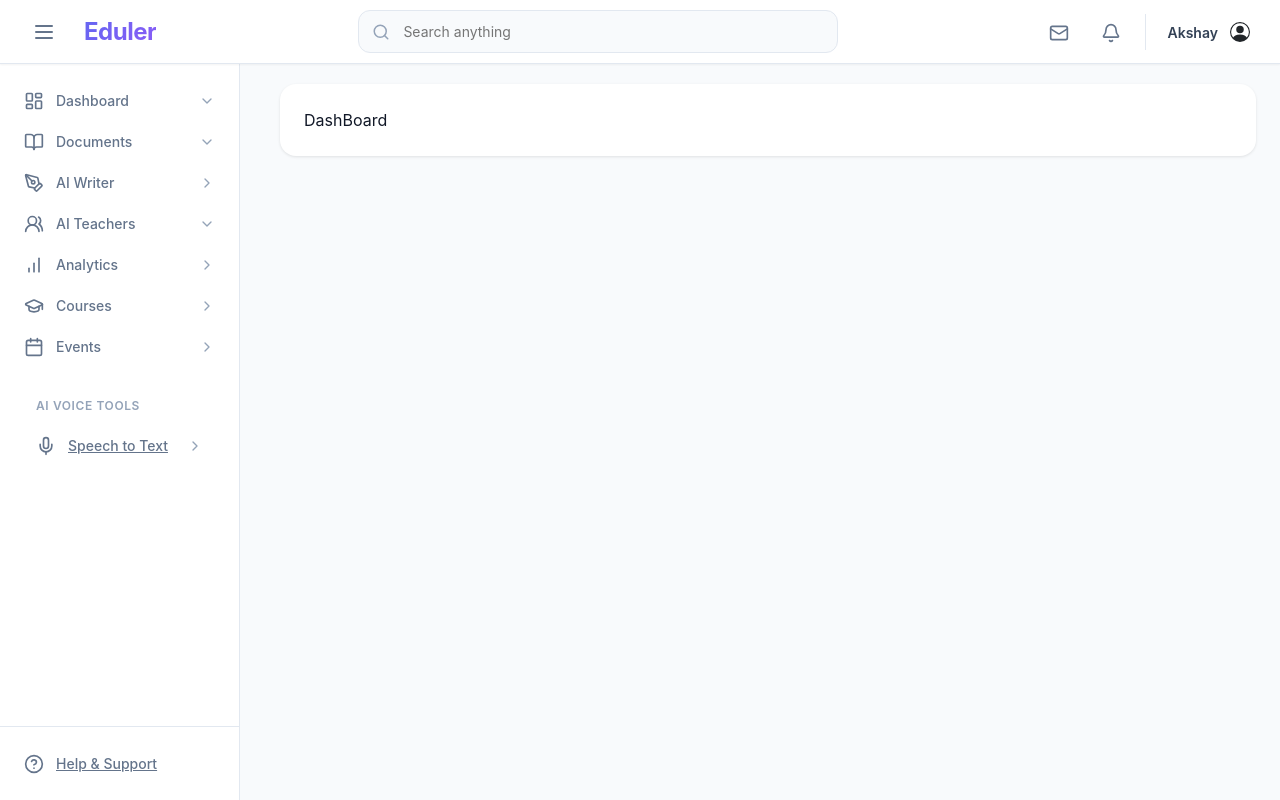
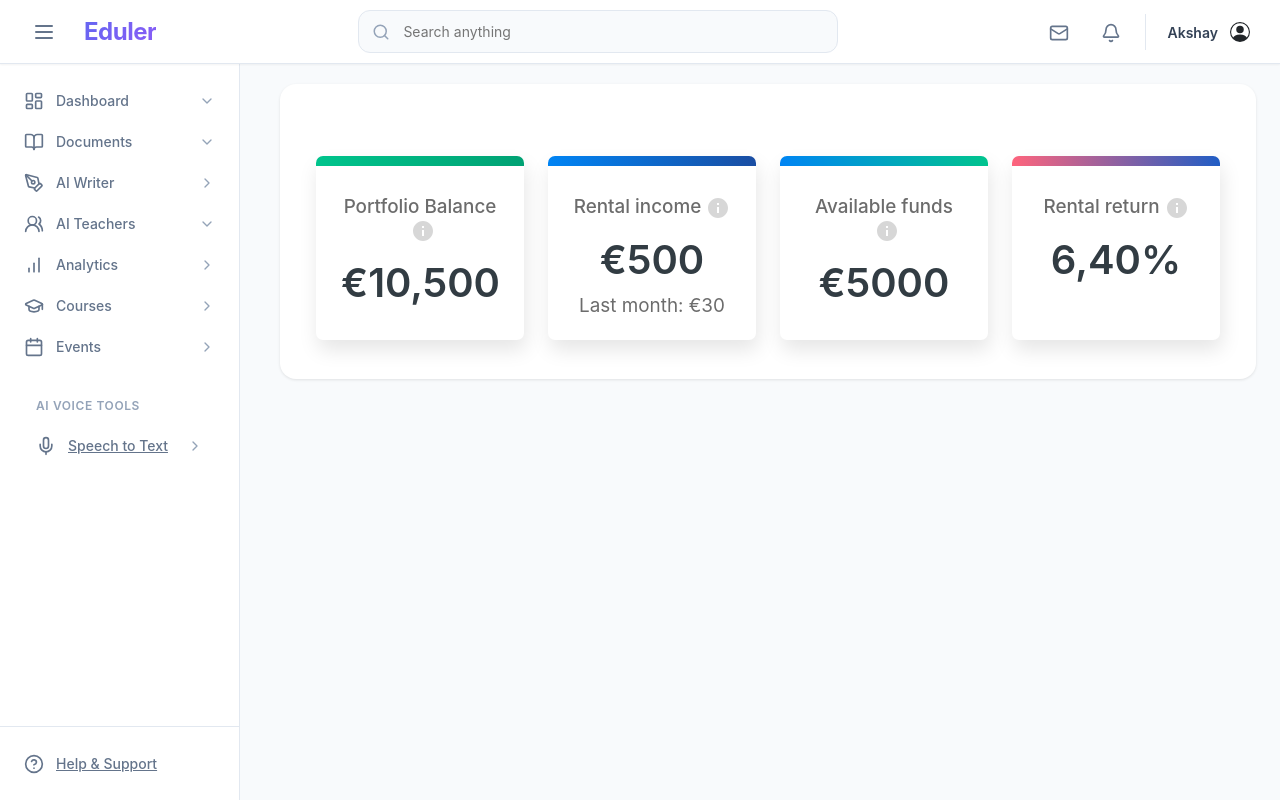
Before and after one commit to Akshay-patil-dav/Admin-Panel-Using-React, a React (Vite) app: page / in a window 1280 px wide. Built offline with nearby package versions, Linux system fonts and the light colour scheme.

Commit message:
Update UI of an Dashboard page
Update UI of an Dashboard page

```diff
--- a/src/components/Dashboard/Dashboard.jsx
+++ b/src/components/Dashboard/Dashboard.jsx
@@ -1,4 +1,61 @@
 import React from 'react'
+
+
+export  function Cards(){
+  return (
+    <div id="root">
+    <div class="container pt-5">
+      <div class="row align-items-stretch">
+        <div class="c-dashboardInfo col-lg-3 col-md-6">
+          <div class="wrap">
+            <h4 class="heading heading5 hind-font medium-font-weight c-dashboardInfo__title">Portfolio Balance<svg
+                class="MuiSvgIcon-root-19" focusable="false" viewBox="0 0 24 24" aria-hidden="true" role="presentation">
+                <path fill="none" d="M0 0h24v24H0z"></path>
+                <path
+                  d="M12 2C6.48 2 2 6.48 2 12s4.48 10 10 10 10-4.48 10-10S17.52 2 12 2zm1 15h-2v-6h2v6zm0-8h-2V7h2v2z">
+                </path>
+              </svg></h4><span class="hind-font caption-12 c-dashboardInfo__count">€10,500</span>
+          </div>
+        </div>
+        <div class="c-dashboardInfo col-lg-3 col-md-6">
+          <div class="wrap">
+            <h4 class="heading heading5 hind-font medium-font-weight c-dashboardInfo__title">Rental income<svg
+                class="MuiSvgIcon-root-19" focusable="false" viewBox="0 0 24 24" aria-hidden="true" role="presentation">
+                <path fill="none" d="M0 0h24v24H0z"></path>
+                <path
+                  d="M12 2C6.48 2 2 6.48 2 12s4.48 10 10 10 10-4.48 10-10S17.52 2 12 2zm1 15h-2v-6h2v6zm0-8h-2V7h2v2z">
+                </path>
+              </svg></h4><span class="hind-font caption-12 c-dashboardInfo__count">€500</span><span
+              class="hind-font caption-12 c-dashboardInfo__subInfo">Last month: €30</span>
+          </div>
+        </div>
+        <div class="c-dashboardInfo col-lg-3 col-md-6">
+          <div class="wrap">
+            <h4 class="heading heading5 hind-font medium-font-weight c-dashboardInfo__title">Available funds<svg
+                class="MuiSvgIcon-root-19" focusable="false" viewBox="0 0 24 24" aria-hidden="true" role="presentation">
+                <path fill="none" d="M0 0h24v24H0z"></path>
+                <path
+                  d="M12 2C6.48 2 2 6.48 2 12s4.48 10 10 10 10-4.48 10-10S17.52 2 12 2zm1 15h-2v-6h2v6zm0-8h-2V7h2v2z">
+                </path>
+              </svg></h4><span class="hind-font caption-12 c-dashboardInfo__count">€5000</span>
+          </div>
+        </div>
+        <div class="c-dashboardInfo col-lg-3 col-md-6">
+          <div class="wrap">
+            <h4 class="heading heading5 hind-font medium-font-weight c-dashboardInfo__title">Rental return<svg
+                class="MuiSvgIcon-root-19" focusable="false" viewBox="0 0 24 24" aria-hidden="true" role="presentation">
+                <path fill="none" d="M0 0h24v24H0z"></path>
+                <path
+                  d="M12 2C6.48 2 2 6.48 2 12s4.48 10 10 10 10-4.48 10-10S17.52 2 12 2zm1 15h-2v-6h2v6zm0-8h-2V7h2v2z">
+                </path>
+              </svg></h4><span class="hind-font caption-12 c-dashboardInfo__count">6,40%</span>
+          </div>
+        </div>
+      </div>
+    </div>
+  </div>
+  )
+}
 
 export default function Dashboard() {
   return (
@@ -7,7 +64,7 @@ export default function Dashboard() {
       <main className="eduler-main">
         <div className="eduler-main__container">
           {/* ***************** */}
-                DashBoard
+              <Cards  />
           {/* ****************  */}
         </div>
       </main>
--- a/src/css/Pages_Css/Dashboard.css
+++ b/src/css/Pages_Css/Dashboard.css
@@ -0,0 +1,63 @@
+.c-dashboardInfo {
+    margin-bottom: 15px;
+  }
+  .c-dashboardInfo .wrap {
+    background: #ffffff;
+    box-shadow: 2px 10px 20px rgba(0, 0, 0, 0.1);
+    border-radius: 7px;
+    text-align: center;
+    position: relative;
+    overflow: hidden;
+    padding: 40px 25px 20px;
+    height: 100%;
+  }
+  .c-dashboardInfo__title,
+  .c-dashboardInfo__subInfo {
+    color: #6c6c6c;
+    font-size: 1.18em;
+  }
+  .c-dashboardInfo span {
+    display: block;
+  }
+  .c-dashboardInfo__count {
+    font-weight: 600;
+    font-size: 2.5em;
+    line-height: 64px;
+    color: #323c43;
+  }
+  .c-dashboardInfo .wrap:after {
+    display: block;
+    position: absolute;
+    top: 0;
+    left: 0;
+    width: 100%;
+    height: 10px;
+    content: "";
+  }
+
+  .c-dashboardInfo:nth-child(1) .wrap:after {
+    background: linear-gradient(82.59deg, #00c48c 0%, #00a173 100%);
+  }
+  .c-dashboardInfo:nth-child(2) .wrap:after {
+    background: linear-gradient(81.67deg, #0084f4 0%, #1a4da2 100%);
+  }
+  .c-dashboardInfo:nth-child(3) .wrap:after {
+    background: linear-gradient(69.83deg, #0084f4 0%, #00c48c 100%);
+  }
+  .c-dashboardInfo:nth-child(4) .wrap:after {
+    background: linear-gradient(81.67deg, #ff647c 0%, #1f5dc5 100%);
+  }
+  .c-dashboardInfo__title svg {
+    color: #d7d7d7;
+    margin-left: 5px;
+  }
+  .MuiSvgIcon-root-19 {
+    fill: currentColor;
+    width: 1em;
+    height: 1em;
+    display: inline-block;
+    font-size: 24px;
+    transition: fill 200ms cubic-bezier(0.4, 0, 0.2, 1) 0ms;
+    user-select: none;
+    flex-shrink: 0;
+  }
```
